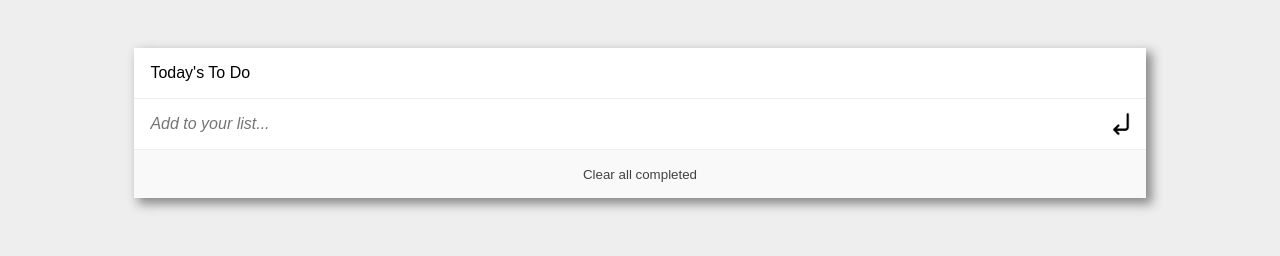
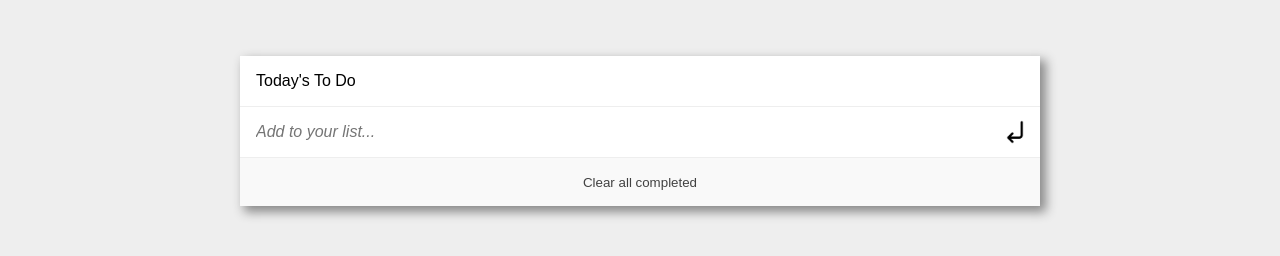
Before and after one commit to ryxtor/To-Do-List, a website built with webpack: page src/index.html in a window 1280 px wide. Built offline with nearby package versions, Linux system fonts and the light colour scheme.

Commit message:
Add max width

```diff
--- a/src/style.css
+++ b/src/style.css
@@ -1,6 +1,9 @@
 body {
   font-family: Arial, Helvetica, sans-serif;
   background-color: #eee;
+  display: flex;
+  flex-direction: column;
+  align-items: center;
 }
 
 .container {
@@ -8,7 +11,9 @@ body {
   flex-direction: column;
   background-color: rgb(255, 255, 255);
   box-shadow: 5px 5px 10px 1px rgb(138, 138, 138);
-  margin: 48px 10%;
+  margin: 48px;
+  width: 80%;
+  max-width: 800px;
 }
 
 .ul-list {
```
